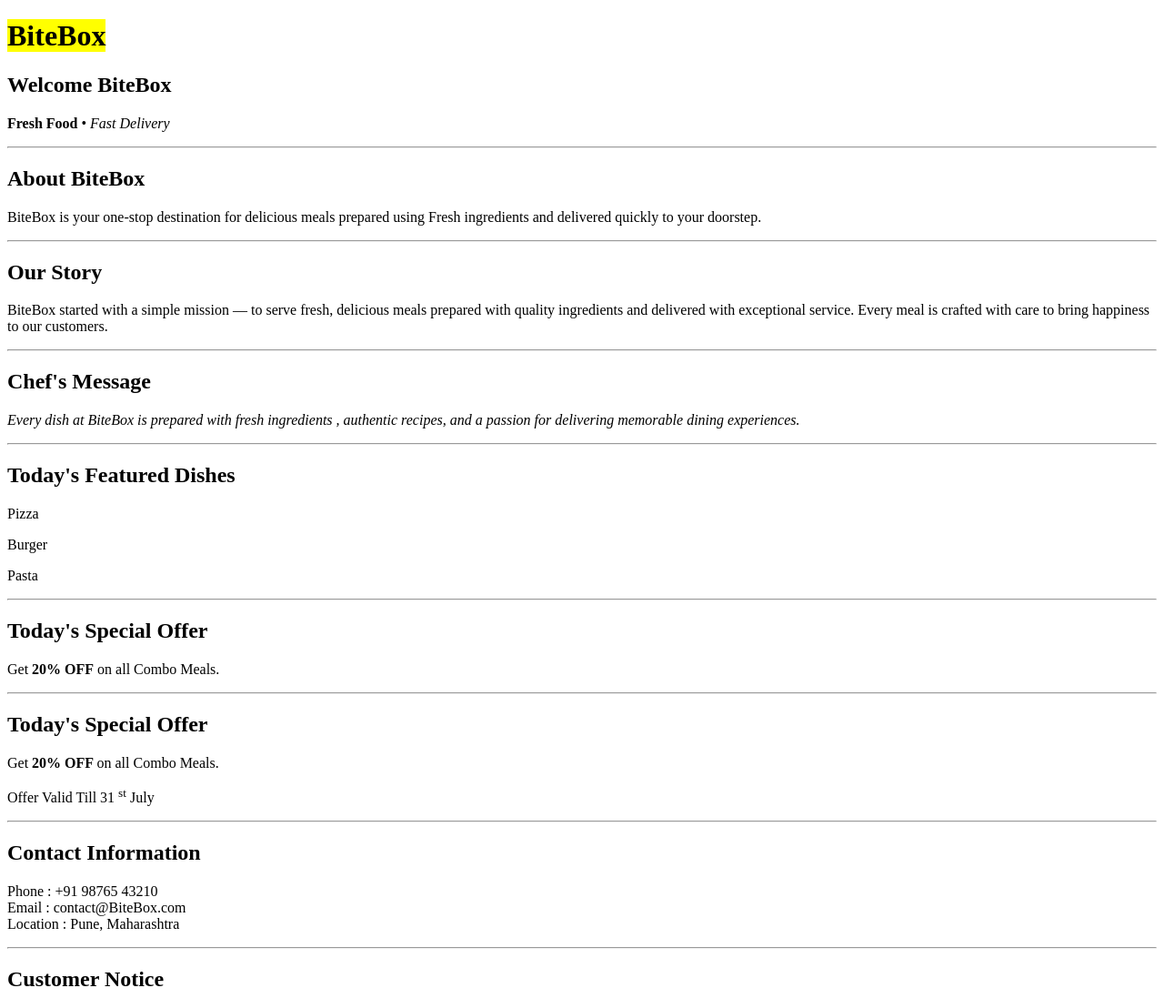
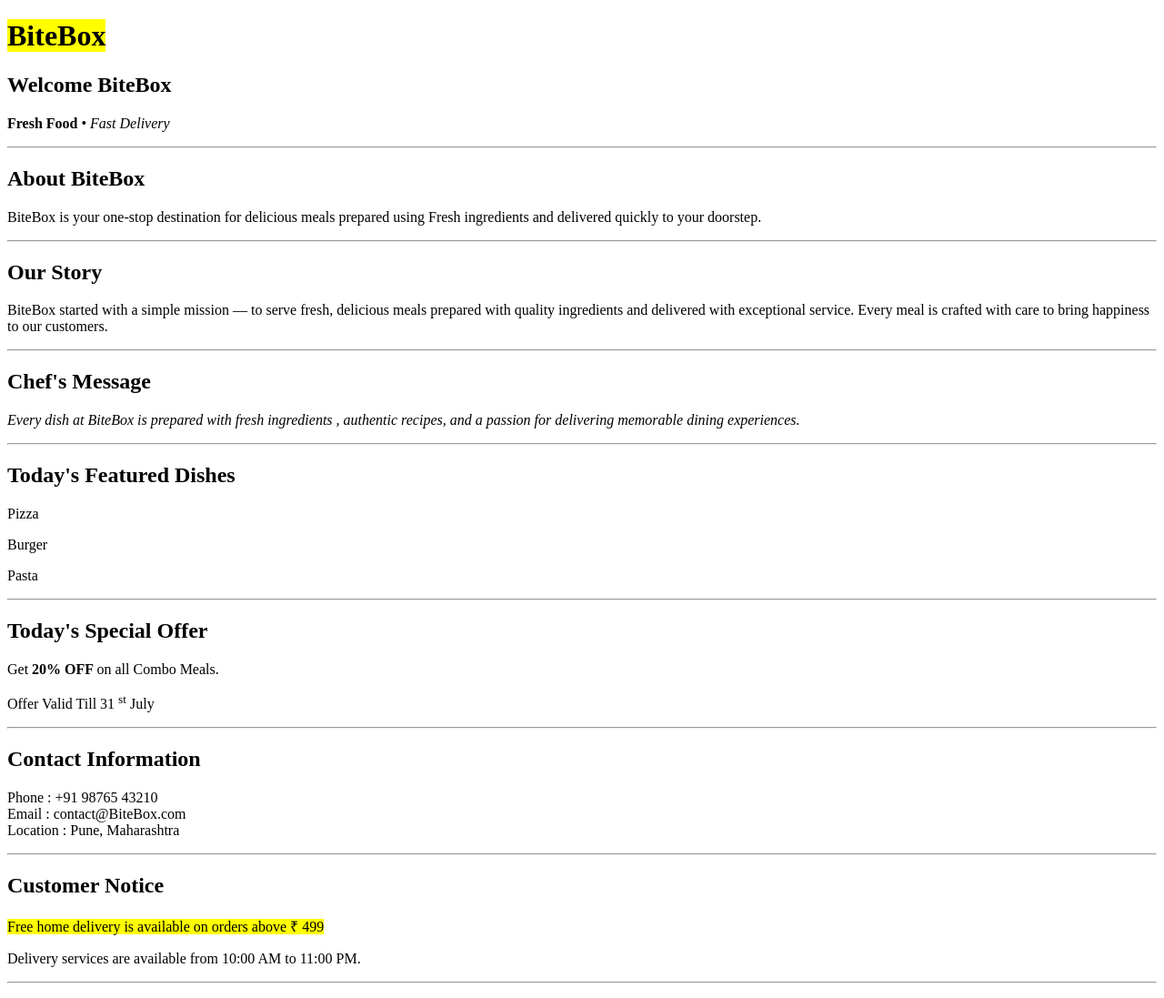
Before and after one commit to vashu34/Bitboxy, a plain HTML site: page index.html in a window 1280 px wide. Shown: the top 1097 px of the page at 91% size. Drawn offline with Linux system fonts and the light colour scheme.

Commit message:
some code added

```diff
--- a/index.html
+++ b/index.html
@@ -47,13 +47,6 @@
     <h2>
         Today's Special Offer
     </h2>
-    <p>
-        Get <strong> 20% OFF</strong> on all Combo Meals.
-    </p>
-    <hr>
-    <h2>
-        Today's Special Offer
-    </h2>
     <p> Get <strong> 20% OFF </strong> on all Combo Meals.</p>
     <p>
         Offer Valid Till
@@ -78,12 +71,8 @@
         Delivery services are available from 10:00 AM to 11:00 PM.
     </p>
     <hr>
-    <!-- <p>Get <b>20% OFF </b> on your <u>First Order</u> </p>
-    <p>Offer Valid Till 31<sup>st</sup> December</p>
-    <p>Our beverages include H<sub>2</sub>o, Fresh Juice , and Soft Drinks</p> -->
     <h2>Opening Hours</h2>
     <p>Monday - Sunday</p>
-    <br>
     10:00 AM - 11:00 PM
     <hr>
     <p>&copy; 2026 BiteBox</p>
```
